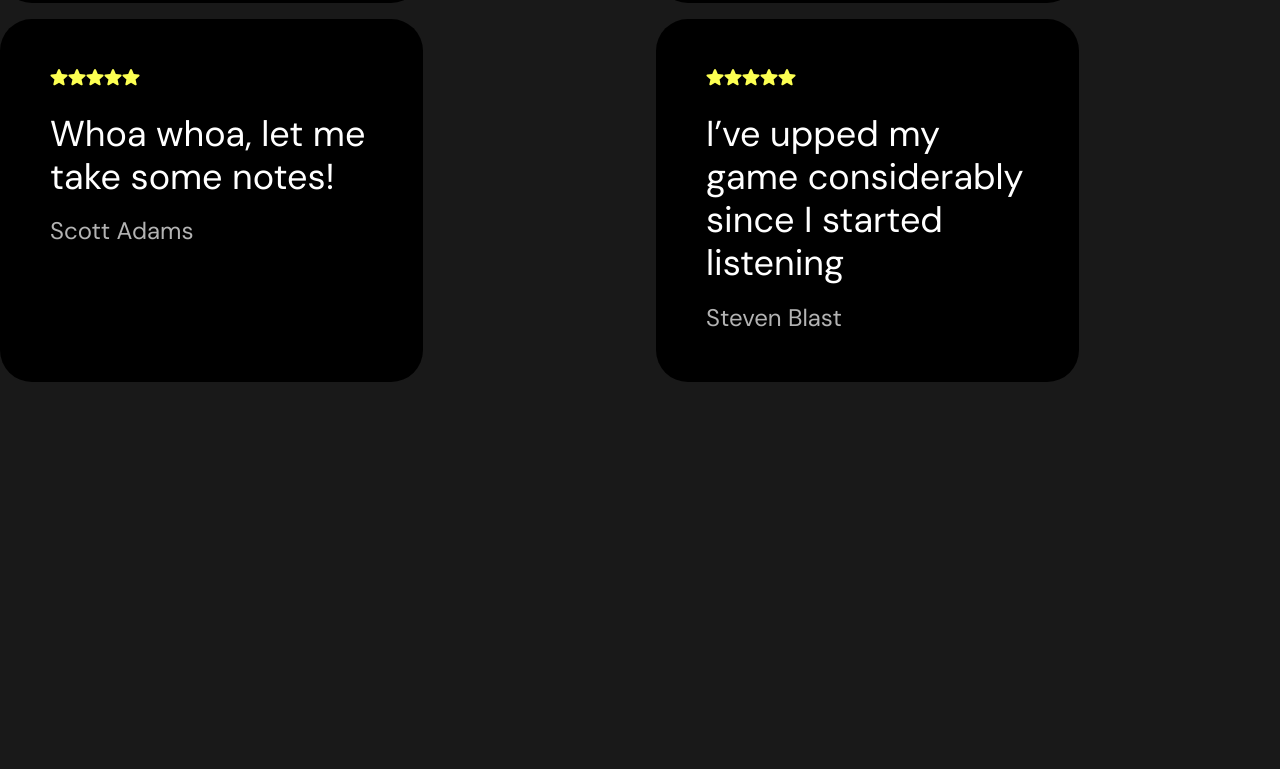
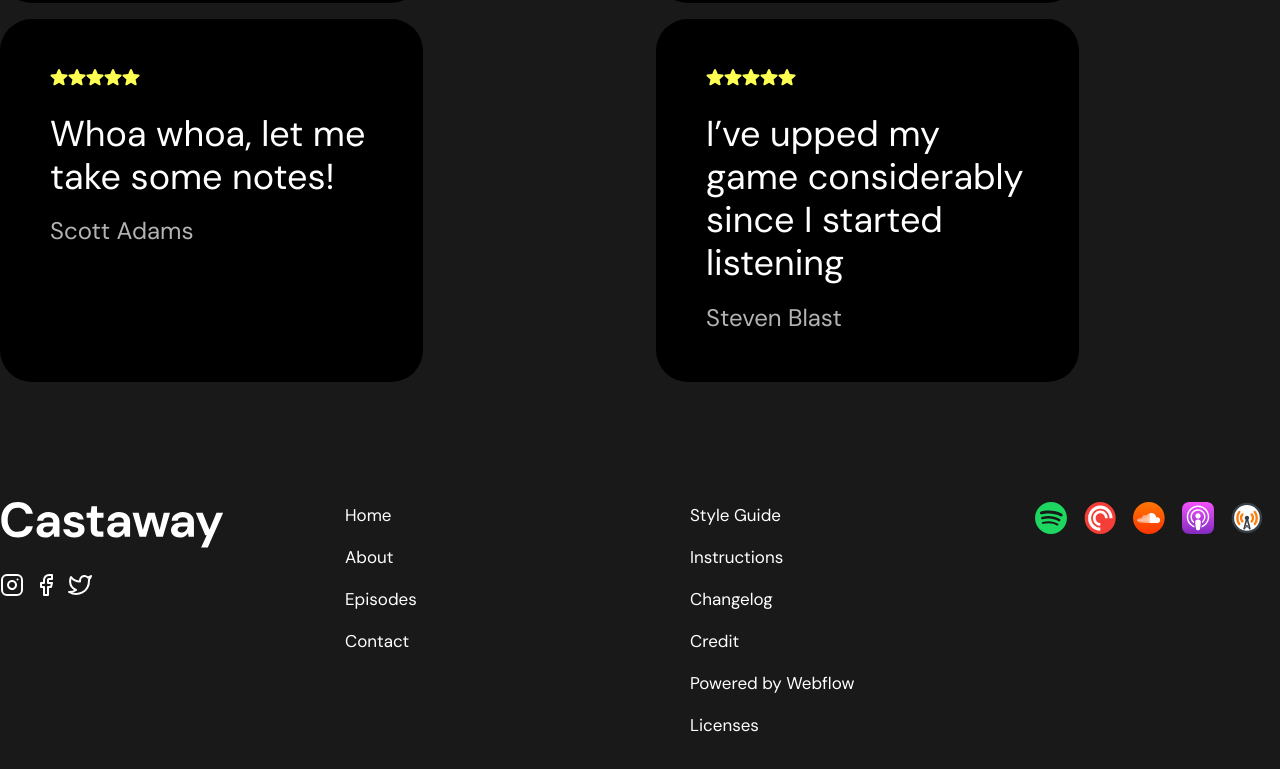
Before and after one commit to Mokkento12/castaway-react-app, a React (Create React App) app: page / in a window 1280 px wide. Shown: the part 5521-6290 px from the top of the page. Before the commit the page ends 6003 px from the top, so only its background shows below. Built offline with nearby package versions, Linux system fonts and the light colour scheme.

Commit message:
Добавлен Footer

```diff
--- /dev/null
+++ b/src/components/Footer/Footer.css
@@ -0,0 +1,66 @@
+.footer {
+  color: #fff;
+  padding: 20px 0;
+}
+
+.footer-container {
+  margin: auto;
+  display: flex;
+  justify-content: space-evenly;
+}
+
+.footer-column {
+  flex: 1;
+  margin-right: 20px;
+}
+
+.footer-logo {
+  width: 224px;
+  height: 46px;
+  margin-bottom: 20px;
+}
+
+.social-links {
+  display: flex;
+}
+
+.social-link {
+  display: block;
+  margin-right: 10px;
+  color: #fff;
+  text-decoration: none;
+}
+
+.footer-links-column,
+.footer-links-row {
+  display: flex;
+  flex-direction: column;
+}
+
+.footer-link {
+  color: #FFF;
+  font-size: 17px;
+  font-style: normal;
+  font-weight: 400;
+  line-height: 27px;
+  text-decoration: none;
+  margin-bottom: 10px;
+  margin-right: 16px;
+}
+
+.footer-links-row {
+  flex-direction: row;
+}
+
+.footer-links-row .footer-link {
+  margin-right: 17px;
+}
+
+.footer-list-item {
+  list-style-type: none;
+  margin-bottom: 10px;
+}
+
+.footer-list-item:not(:last-child) {
+  margin-bottom: 15px;
+}
--- /dev/null
+++ b/src/components/Footer/Footer.js
@@ -0,0 +1,87 @@
+import React from "react";
+import logo from "../../assets/img/logo.svg";
+import socialImg1 from "../../assets/img/IMAGE.svg";
+import socialImg2 from "../../assets/img/IMAGE-1.svg";
+import socialImg3 from "../../assets/img/IMAGE-2.svg";
+import heroImg1 from "../../assets/img/hero-img-1.svg";
+import heroImg2 from "../../assets/img/hero-img-2.svg";
+import heroImg3 from "../../assets/img/hero-img-3.svg";
+import heroImg4 from "../../assets/img/hero-img-4.svg";
+import heroImg5 from "../../assets/img/hero-img-5.svg";
+import "./Footer.css";
+
+const Footer = () => {
+  const socialLinks = [socialImg1, socialImg2, socialImg3];
+  const footerLinks1 = [
+    { text: "Home", href: "/" },
+    { text: "About", href: "/" },
+    { text: "Episodes", href: "/" },
+    { text: "Contact", href: "/" },
+  ];
+  const footerLinks2 = [
+    "Style Guide",
+    "Instructions",
+    "Changelog",
+    "Credit",
+    "Powered by Webflow",
+    "Licenses",
+  ];
+
+  const heroImages = [heroImg1, heroImg2, heroImg3, heroImg4, heroImg5];
+
+  return (
+    <footer className="footer">
+      <div className="footer-container">
+        <div className="footer-column">
+          <img src={logo} alt="Logo" className="footer-logo" />
+          <div className="social-links">
+            {socialLinks.map((img, index) => (
+              <a href="/" className="social-link" key={index}>
+                <img
+                  src={img}
+                  alt={`Social link ${index + 1}`}
+                  className="social-link-image"
+                />
+              </a>
+            ))}
+          </div>
+        </div>
+        <div className="footer-column">
+          <ul className="footer-links-column">
+            {footerLinks1.map((link, index) => (
+              <li key={index} className="footer-list-item">
+                <a href={link.href} className="footer-link">
+                  {link.text}
+                </a>
+              </li>
+            ))}
+          </ul>
+        </div>
+        <div className="footer-column">
+          <ul className="footer-links-column">
+            {footerLinks2.map((text, index) => (
+              <li key={index} className="footer-list-item">
+                <a href="/" className="footer-link">
+                  {text}
+                </a>
+              </li>
+            ))}
+          </ul>
+        </div>
+        <div className="footer-links-row">
+          {heroImages.map((img, index) => (
+            <a href="/" className="footer-link" key={index}>
+              <img
+                src={img}
+                alt={`Hero image ${index + 1}`}
+                className="footer-img"
+              />
+            </a>
+          ))}
+        </div>
+      </div>
+    </footer>
+  );
+};
+
+export default Footer;
--- a/src/components/HomePage/HomePage.js
+++ b/src/components/HomePage/HomePage.js
@@ -4,6 +4,7 @@ import EpisodesPage from "../Episodes/EpisodesPage";
 import GuestPage from "../GuestPage/GuestPage";
 import Form from "../Form/Form";
 import Testimonials from "../Testimonials/Testimonials";
+import Footer from "../Footer/Footer";
 
 const Homepage = () => {
   return (
@@ -13,7 +14,7 @@ const Homepage = () => {
       <GuestPage />
       <Form />
       <Testimonials />
-      {/* Добавьте другие секции */}
+      <Footer />
     </div>
   );
 };
```
